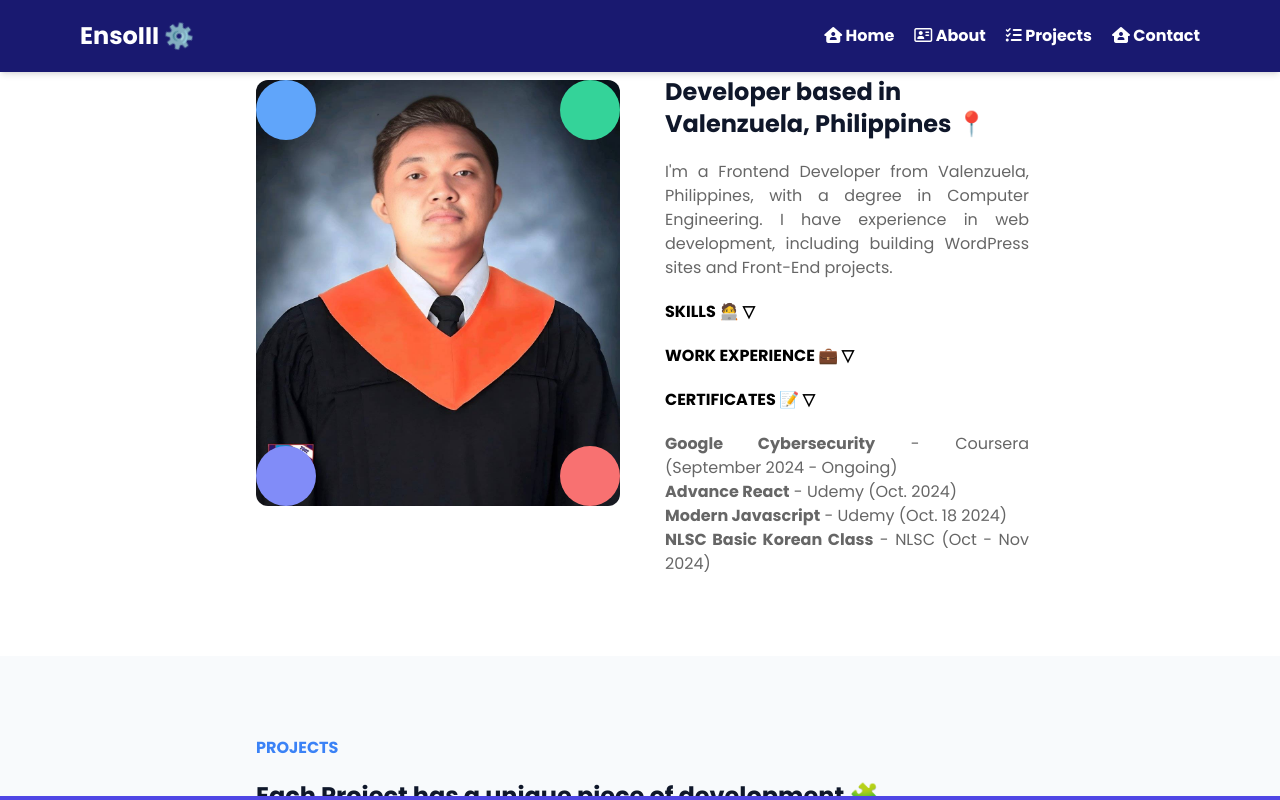
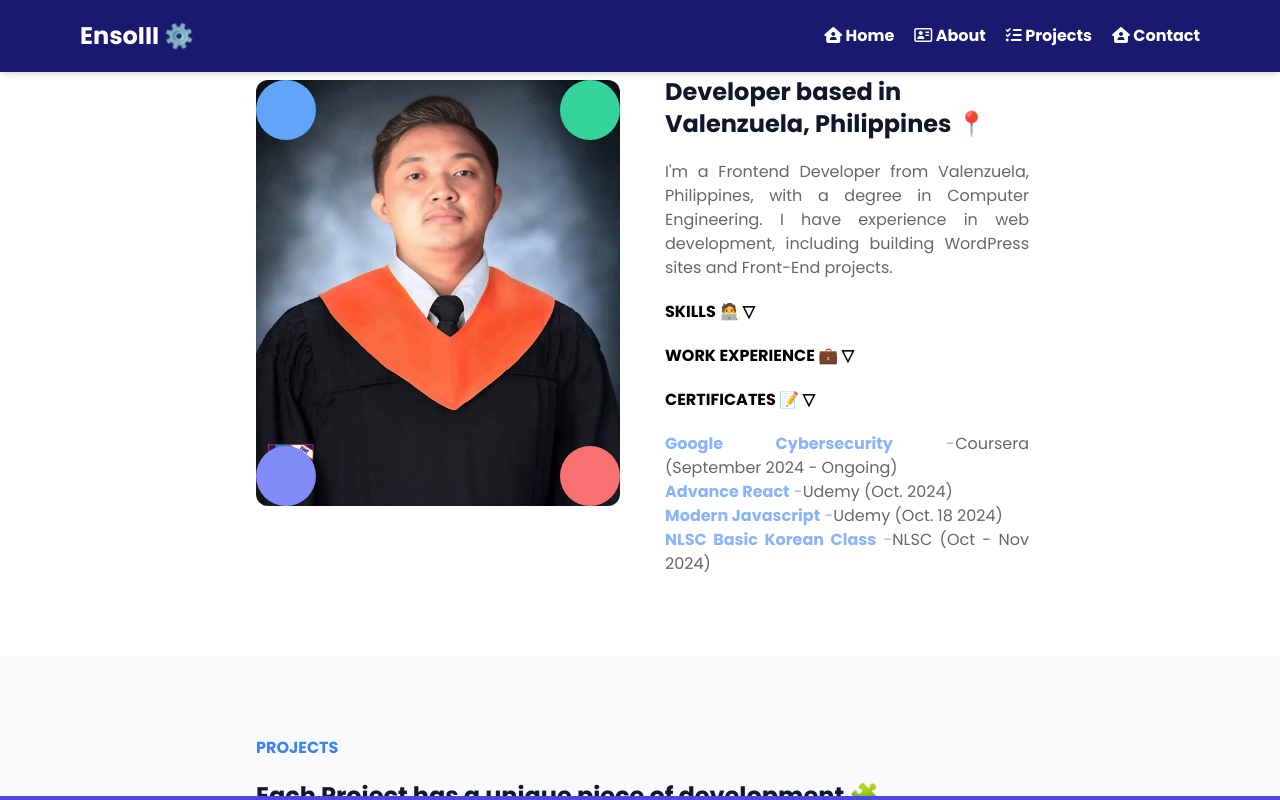
Before and after one commit to JoseEnsoIII/PersonalPortfolio, a React (Vite) app: page / in a window 1280 px wide. Both pictures are taken after a click on the element "CERTIFICATES 📝 ▽". Shown: the part 936-1736 px from the top of the page. Built offline with nearby package versions, Linux system fonts and the light colour scheme.

Commit message:
updates some projects

```diff
--- a/src/pages/About.jsx
+++ b/src/pages/About.jsx
@@ -163,27 +163,32 @@ export const About = () => {
      >
        <ul>
          <li>
-              <a>
-                <strong>Google Cybersecurity</strong> - Coursera (September 2024 - Ongoing)
+           <a className="inline  text-blue-500">
+             <strong>Google Cybersecurity</strong> -
            </a>
+           <p className="inline ">Coursera (September 2024 - Ongoing)</p>
          </li>
          <li>
-              <a>
-                <strong>Advance React</strong> - Udemy (Oct. 2024)
+           <a className="inline  text-blue-500">
+             <strong>Advance React</strong> -
            </a>
+           <p className="inline ">Udemy (Oct. 2024)</p>
          </li>
          <li>
-              <a href="https://drive.google.com/file/d/166EGotfwtT3YArRjAPhiFuQzRyLjwosm/view">
-                <strong>Modern Javascript</strong> - Udemy (Oct. 18 2024)
+           <a href="https://drive.google.com/file/d/166EGotfwtT3YArRjAPhiFuQzRyLjwosm/view" className="inline  text-blue-500">
+             <strong>Modern Javascript</strong> -
            </a>
+           <p className="inline ">Udemy (Oct. 18 2024)</p>
          </li>
          <li>
-              <a href="https://drive.google.com/file/d/166EGotfwtT3YArRjAPhiFuQzRyLjwosm/view">
-                <strong>NLSC Basic Korean Class</strong> - NLSC (Oct - Nov 2024)
+           <a href="https://drive.google.com/file/d/166EGotfwtT3YArRjAPhiFuQzRyLjwosm/view" className="inline  text-blue-500">
+             <strong>NLSC Basic Korean Class</strong> -
            </a>
+           <p className="inline ">NLSC (Oct - Nov 2024)</p>
          </li>
        </ul>
      </motion.p>
+
       )}
         </motion.div>
       </motion.div>
--- a/src/pages/Project.jsx
+++ b/src/pages/Project.jsx
@@ -512,7 +512,7 @@ export const Projects = () => {
               >
                 <img
                   className="w-full h-full object-cover rounded-xl shadow-mmd border-t border-l border-slate-600"
-                  src="/images/projects/ta.png"
+                  src="public\images\CSA.jpg"
                   alt=""
                 />
               </motion.div>
@@ -562,7 +562,7 @@ export const Projects = () => {
             <div className="flex gap-5 items-center justify-center">
               <a
                 className="flex font-semibold items-center justify-between gap-2"
-                href="https://travel-website-ph.vercel.app/"
+                href="https://drive.google.com/drive/folders/15jTLtDfHzT83P3VccfjEtxMG738Dk8oz?usp=sharing"
                 target="_blank"
                 rel="noreferrer noopener"
               >
```
Also changed, not shown: public/images/CSA.jpg (added). Lines whose indentation alone changed are shown as unchanged.
